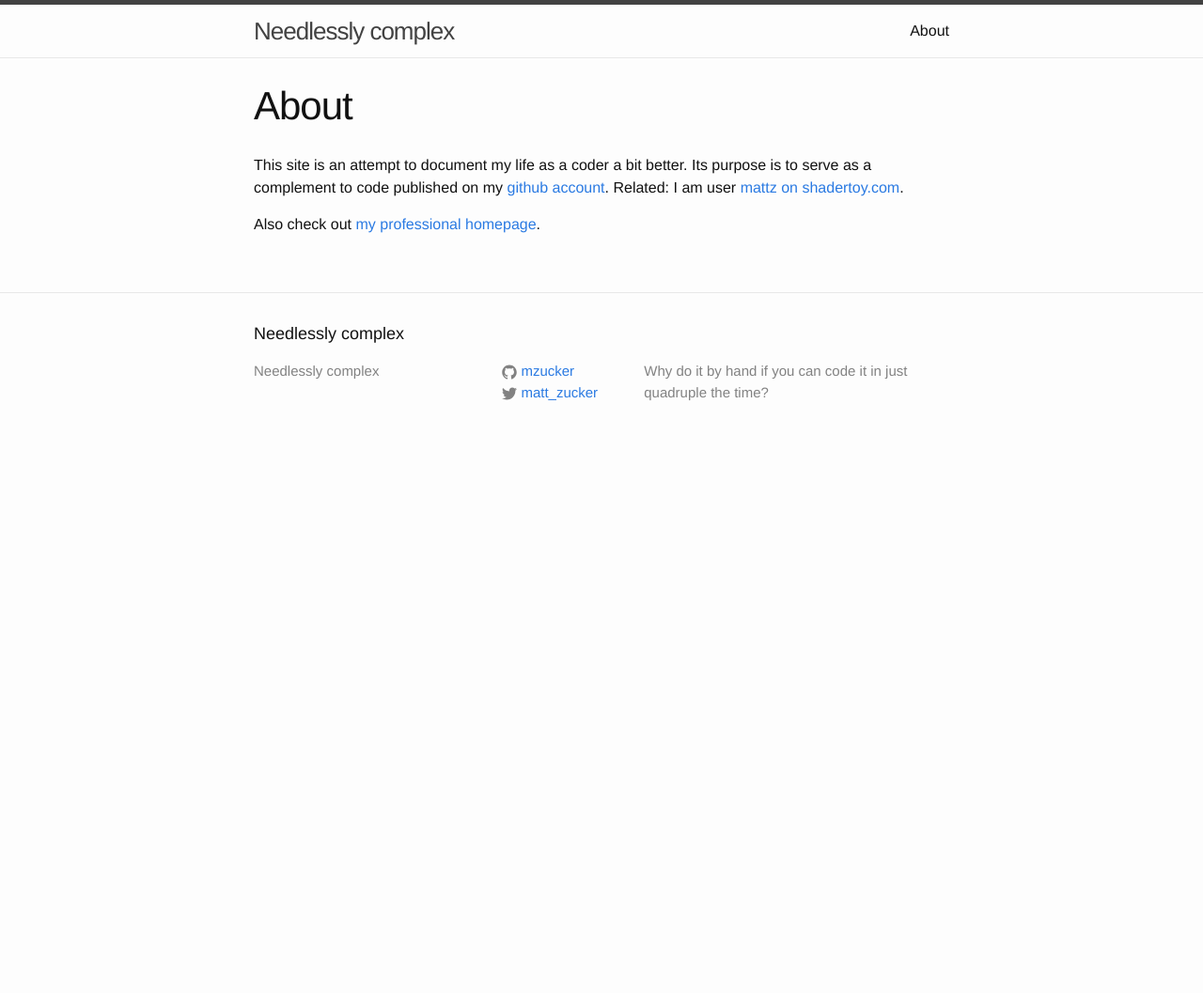
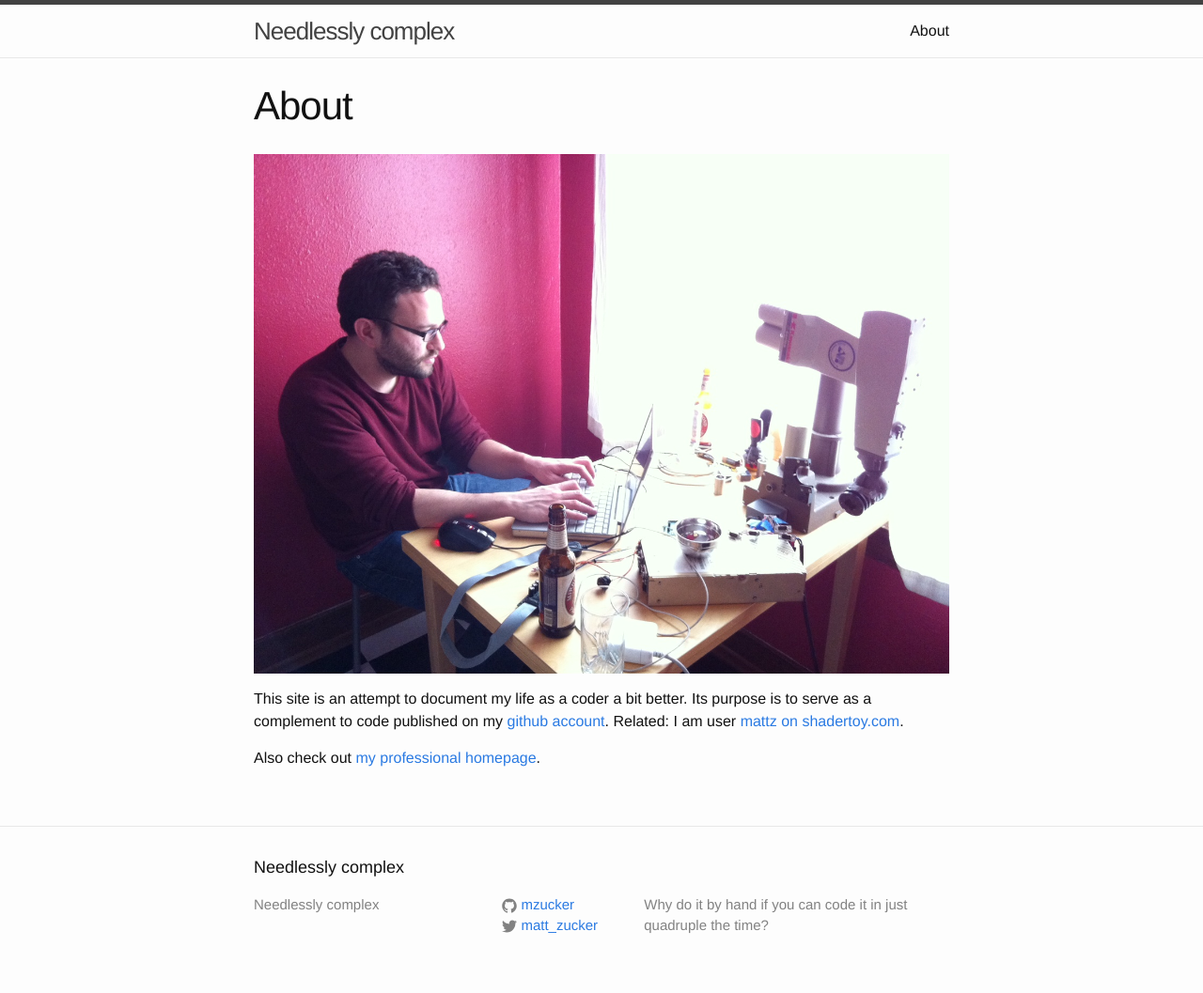
Before and after one commit to mzucker/mzucker.github.io, a Jekyll site: the page built from about.md, in a window 1280 px wide. Shown: the whole page at 94% size. Built offline with Jekyll 4.4.1, drawn with Linux system fonts in a browser that asks for light colours; before the commit the page ends 900 px from its top, so only the background shows below that.

Commit message:
updated about

```diff
--- a/about.md
+++ b/about.md
@@ -4,6 +4,8 @@ title: About
 permalink: /about/
 ---
 
+![Beer and robots pair nicely.](/images/beer-n-puma.jpg){:class="img-responsive"}
+
 This site is an attempt to document my life as a coder a bit better. Its purpose is to serve as a complement to code published on my [github account](https://github.com/mzucker). Related: I am user [mattz on shadertoy.com](https://www.shadertoy.com/user/mattz).
 
 Also check out [my professional homepage](http://www.swarthmore.edu/NatSci/mzucker1/).
```
